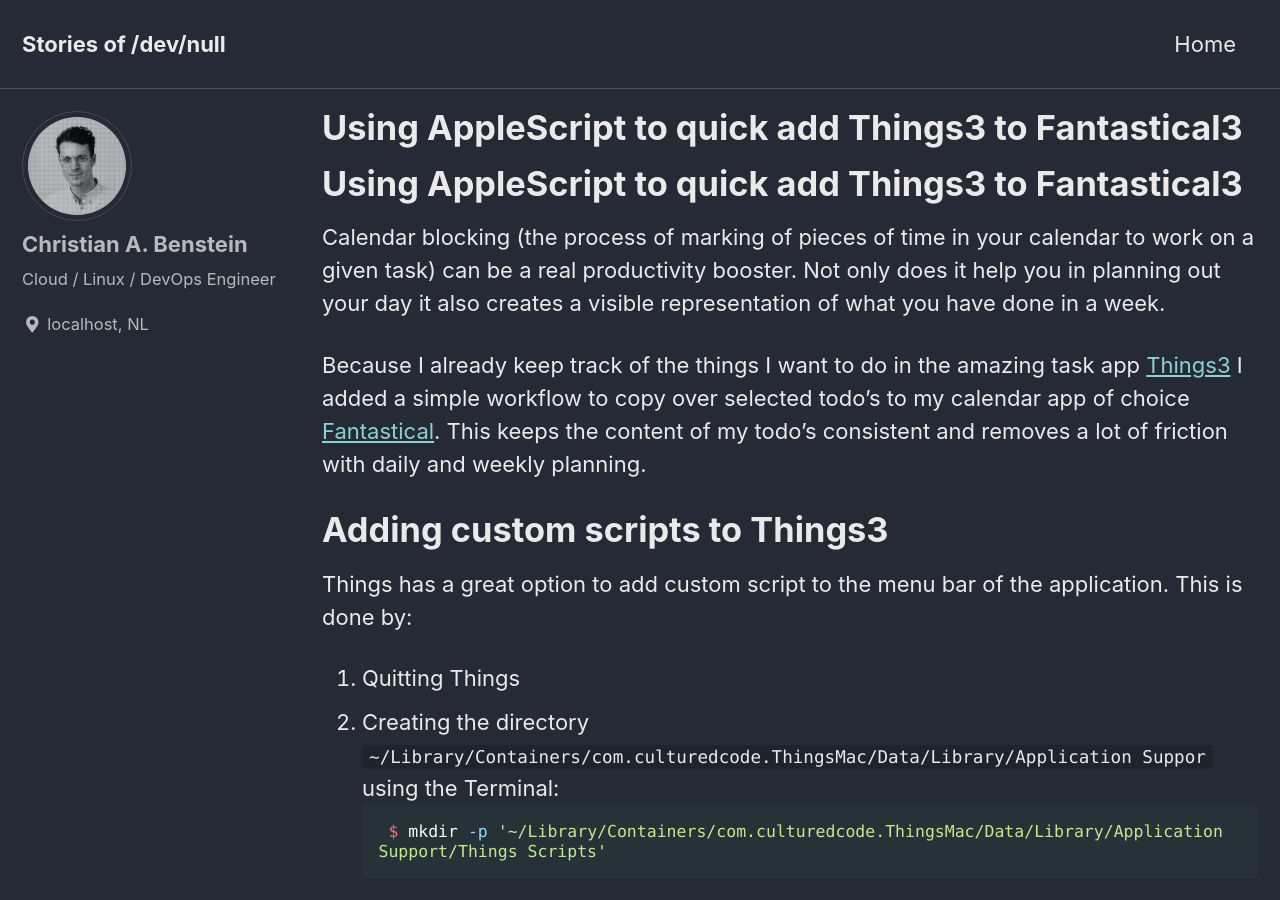
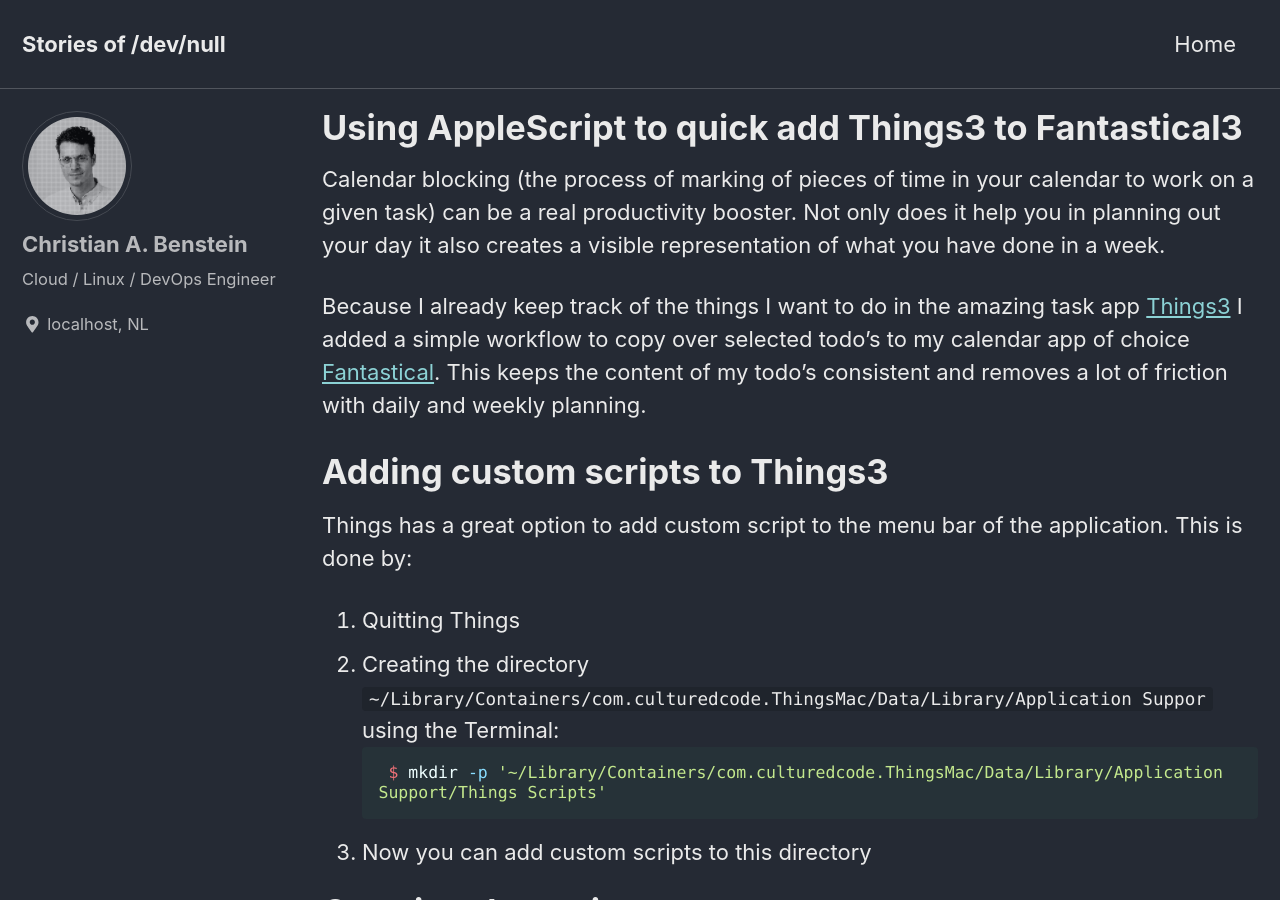
Before and after one commit to KingOfSpades/blog, a Jekyll site: the page built from _posts/2021-04-01-things3-to-fantastical3.md, in a window 1280 px wide and 900 px high. Built offline with Jekyll 4.4.1, drawn with Linux system fonts in a browser that asks for light colours; cached includes are drawn as plain includes.

Commit message:
Double title no more

```diff
--- a/_posts/2021-04-01-things3-to-fantastical3.md
+++ b/_posts/2021-04-01-things3-to-fantastical3.md
@@ -10,7 +10,6 @@ tags:
   - Things3
   - Fantastical
 ---
-# Using AppleScript to quick add Things3 to Fantastical3
 Calendar blocking (the process of marking of pieces of time in your calendar to work on a given task) can be a real productivity booster. Not only does it help you in planning out your day it also creates a visible representation of what you have done in a week.
 
 Because I already keep track of the things I want to do in the amazing task app [Things3](https://culturedcode.com/things/) I added a simple workflow to copy over selected todo's to my calendar app of choice [Fantastical](https://flexibits.com/fantastical). This keeps the content of my todo's consistent and removes a lot of friction with daily and weekly planning.
```
